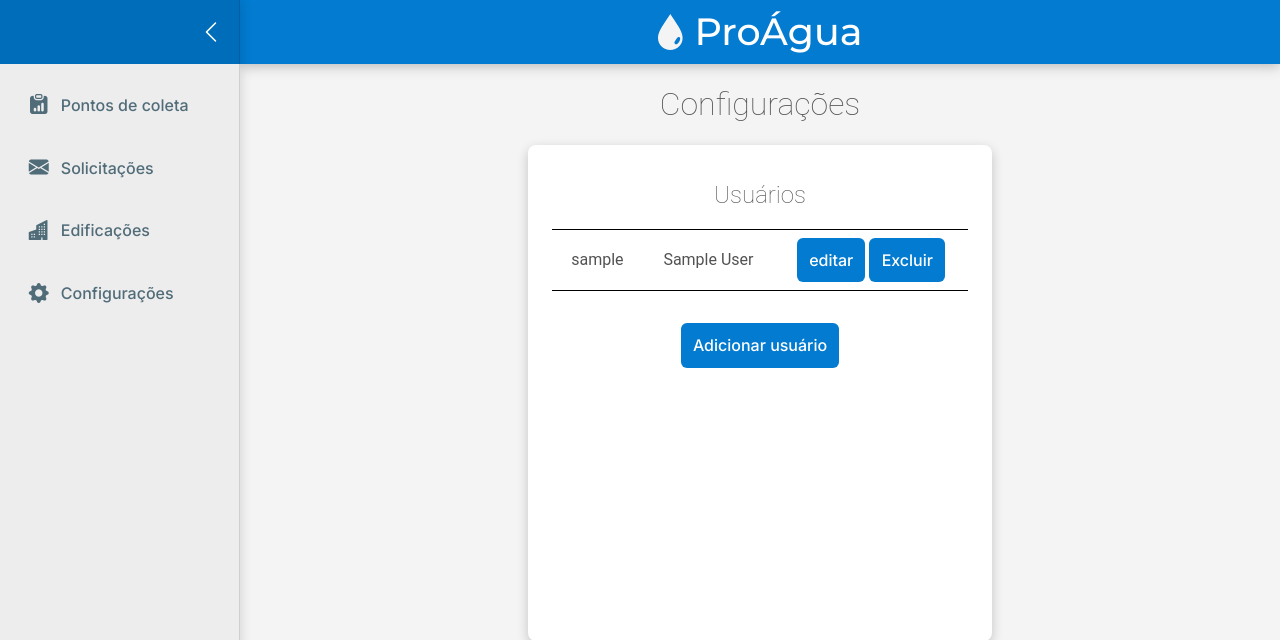
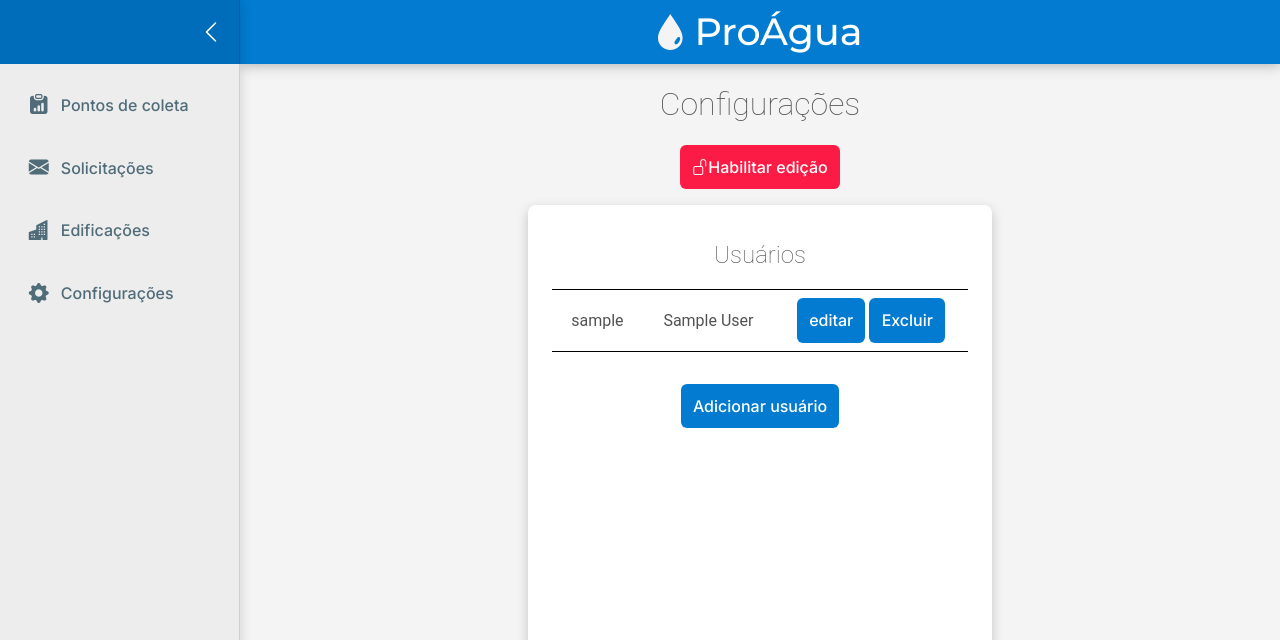
Before and after one commit to vynijales/ProAgua-backend-test, a Django app: page /configuracoes/ in a window 1280 px wide. Shown: the top 640 px of the page. Run offline with Django 4.2, Linux system fonts and the light colour scheme; the visitor is signed in with stand-in values (Sample User, id 1); data comes from the database, SQL or seed files in the repository.

Commit message:
feat: botao de habilitar edição

```diff
--- a/proagua/static/stylesheets/privado/configuracoes.css
+++ b/proagua/static/stylesheets/privado/configuracoes.css
@@ -3,6 +3,11 @@ h1{
     text-align: center;
     font-weight: 100;
     color: #525252;
+}
+
+#habilitar-edit{
+    background-color: #FC1B44;
+    margin-bottom: 1em;
 }
 
 h2{
--- a/proagua/templates/privado/configuracoes.html
+++ b/proagua/templates/privado/configuracoes.html
@@ -7,6 +7,11 @@
 
 {% block content %}
 <h1>Configurações</h1>
+
+<div>
+    <button id="habilitar-edit"><i class="bi bi-unlock"></i>Habilitar edição</button>
+</div>
+
 <div class="card">
     <h2>Usuários</h2>
     <table>
```
